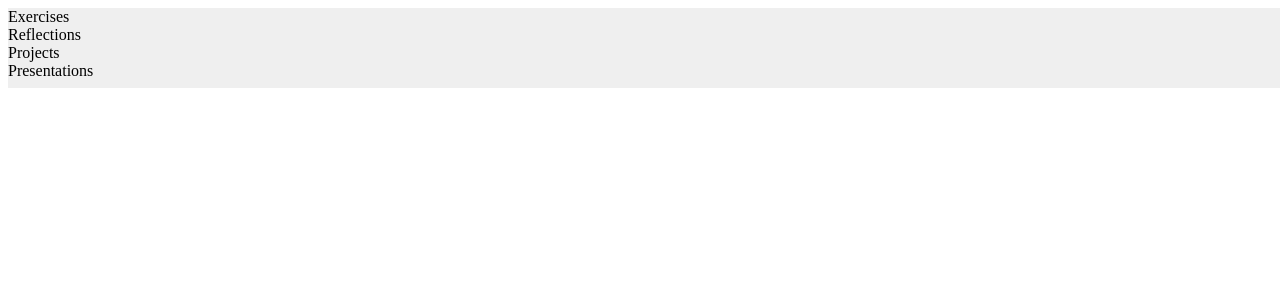
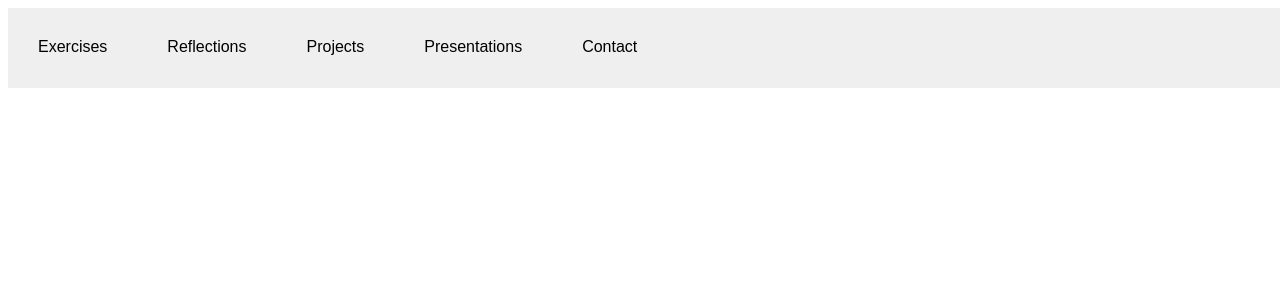
Before and after one commit to Doumeki21/CART351, a PHP site: page / in a window 1280 px wide. Shown: the top 300 px of the page. Run offline with PHP 8.4, Linux system fonts and the light colour scheme.

Commit message:
added categories on navbar

```diff
--- a/personal-site/css/style.css
+++ b/personal-site/css/style.css
@@ -10,10 +10,23 @@ body::-webkit-scrollbar-track {
 background-color: #000000;
 }
 
-.navbar {
+#navbar {
   position: fixed;
   width: 100%;
   min-height: 5rem;
   background-color: #efefef;
   list-style: none;
 }
+
+#navbar li {
+  float: left;
+  display: block;
+  text-align: center;
+  padding: 30px;
+  /* font-size: 60px; */
+  font-family: sans-serif;
+}
+
+#navbar li:last-child {
+text-align: right;
+}
--- a/personal-site/index.html
+++ b/personal-site/index.html
@@ -8,11 +8,12 @@
     <title>Personal Website</title>
   </head>
   <body>
-    <nav class="navbar">
+    <nav id="navbar">
       <li>Exercises</li>
       <li>Reflections</li>
       <li>Projects</li>
       <li>Presentations</li>
+      <li>Contact</li>
     </nav>
 
   </body>
```
